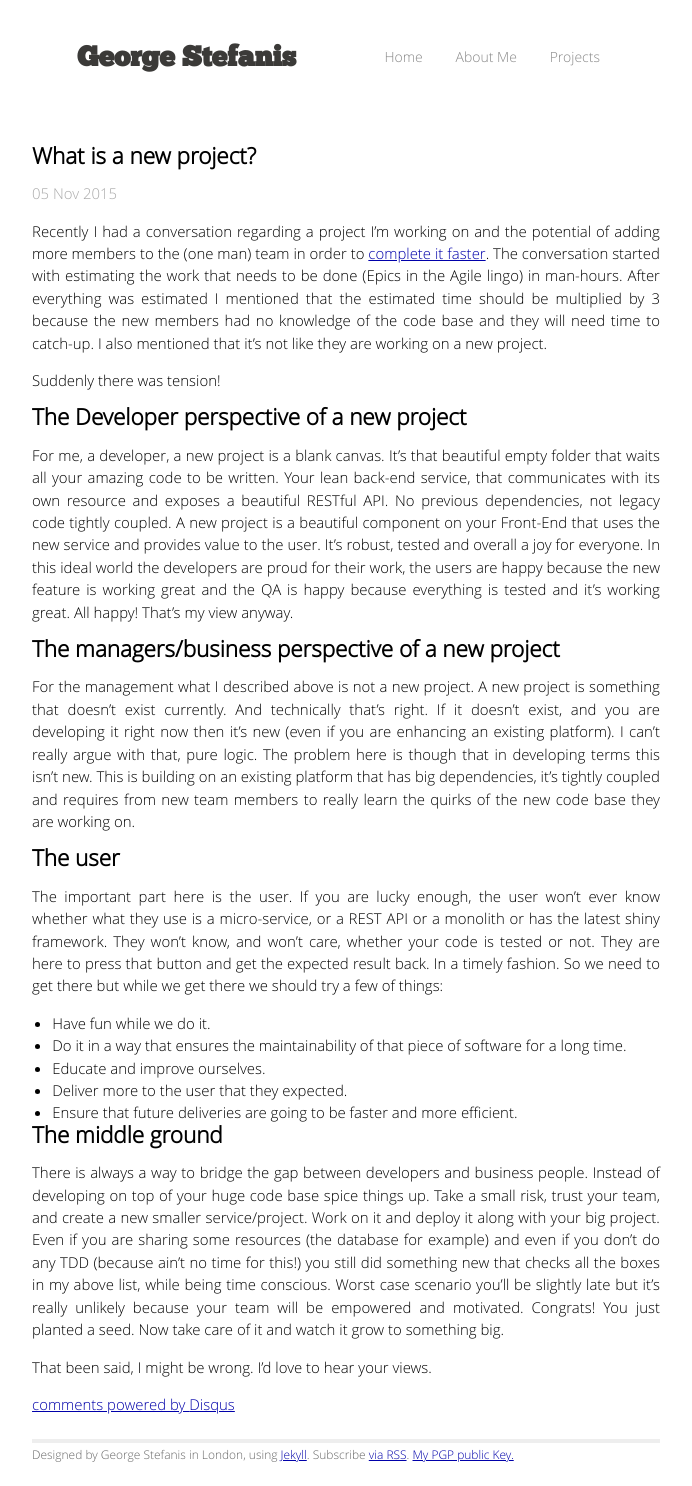
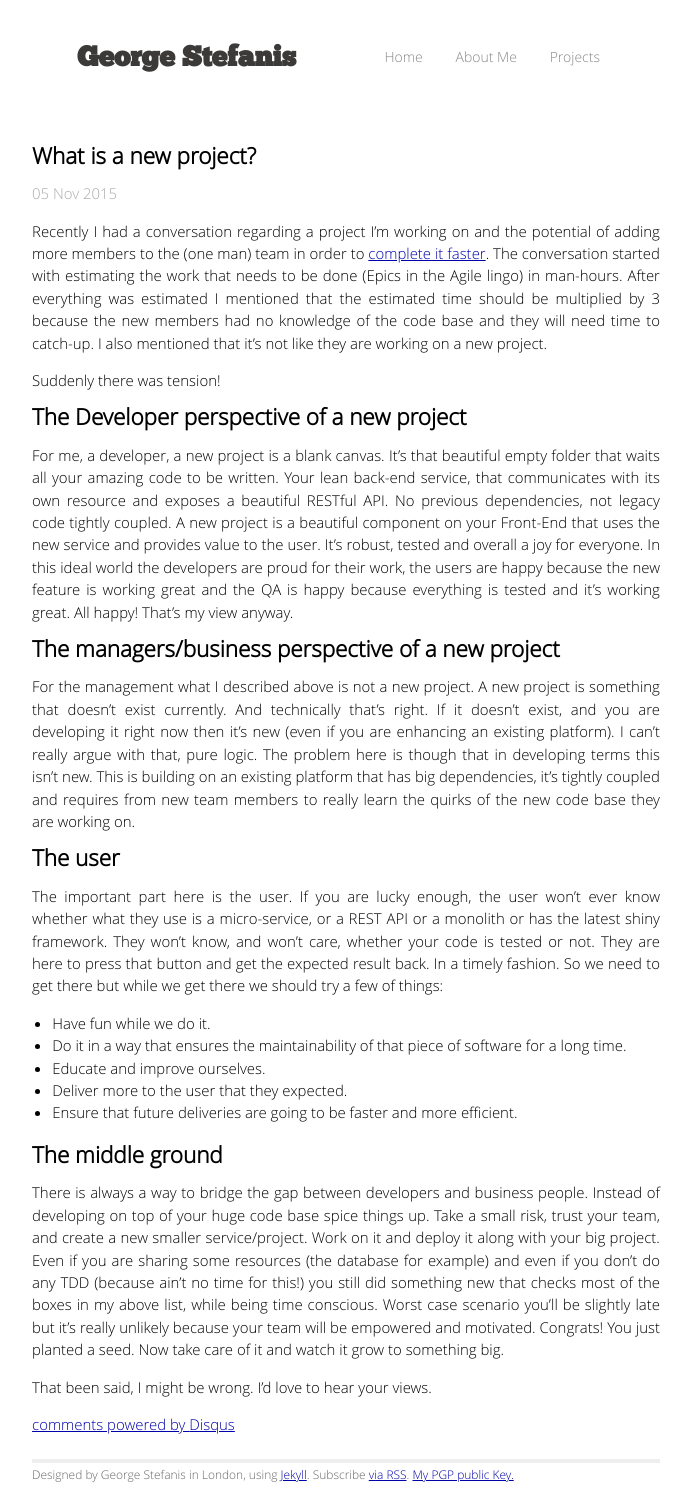
Before and after one commit to skywritergr/georgestefanis.com, a Jekyll site: the page built from _posts/2015-11-05-what-is-a-new-project.markdown, in a window 1280 px wide. Shown: the whole page, without its empty margins (294-986 px from the left). Built offline with Jekyll 4.4.1, drawn with Linux system fonts in a browser that asks for light colours; Markdown is read by kramdown in place of the engine named in the settings; comment, search, counter and statistics services are not loaded.

Commit message:
Changes on the article and the CSS

```diff
--- a/_posts/2015-11-05-what-is-a-new-project.markdown
+++ b/_posts/2015-11-05-what-is-a-new-project.markdown
@@ -27,8 +27,9 @@ The important part here is the user. If you are lucky enough, the user won't eve
 * Deliver more to the user that they expected.
 * Ensure that future deliveries are going to be faster and more efficient.
 
+
 ## The middle ground
 
-There is always a way to bridge the gap between developers and business people. Instead of developing on top of your huge code base spice things up. Take a small risk, trust your team, and create a new smaller service/project. Work on it and deploy it along with your big project. Even if you are sharing some resources (the database for example) and even if you don't do any TDD (because ain't no time for this!) you still did something new that checks all the boxes in my above list, while being time conscious. Worst case scenario you'll be slightly late but it's really unlikely because your team will be empowered and motivated. Congrats! You just planted a seed. Now take care of it and watch it grow to something big.
+There is always a way to bridge the gap between developers and business people. Instead of developing on top of your huge code base spice things up. Take a small risk, trust your team, and create a new smaller service/project. Work on it and deploy it along with your big project. Even if you are sharing some resources (the database for example) and even if you don't do any TDD (because ain't no time for this!) you still did something new that checks most of the boxes in my above list, while being time conscious. Worst case scenario you'll be slightly late but it's really unlikely because your team will be empowered and motivated. Congrats! You just planted a seed. Now take care of it and watch it grow to something big.
 
 That been said, I might be wrong. I'd love to hear your views.
--- a/css/main.css
+++ b/css/main.css
@@ -281,6 +281,7 @@ header a.extra:hover {
 
 .post ul, .post ol {
   margin-left: 1.35em;
+  margin-bottom: 1.35em;
 }
 
 .post code {
```
Also changed, not shown: 1 other file.
